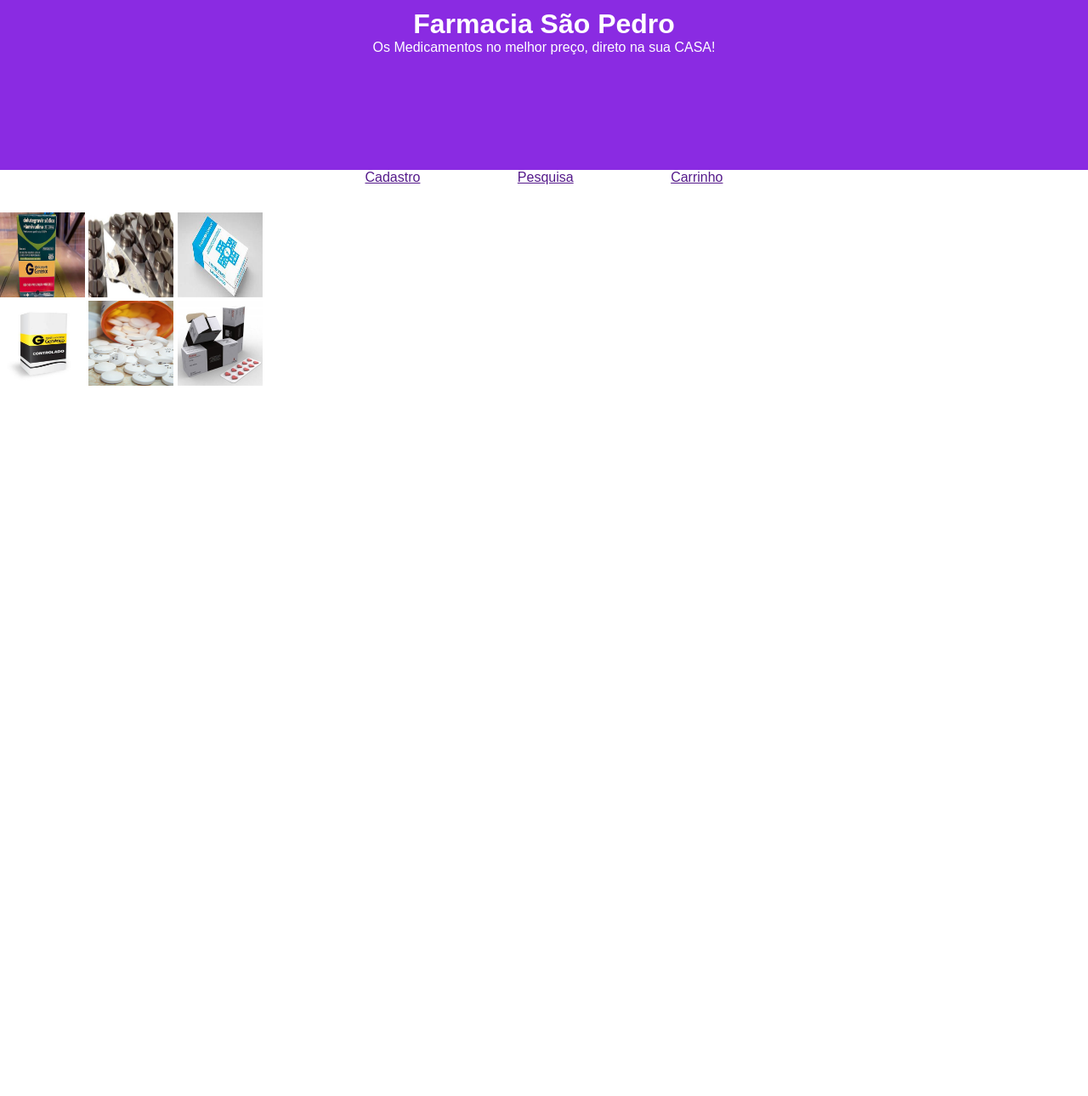
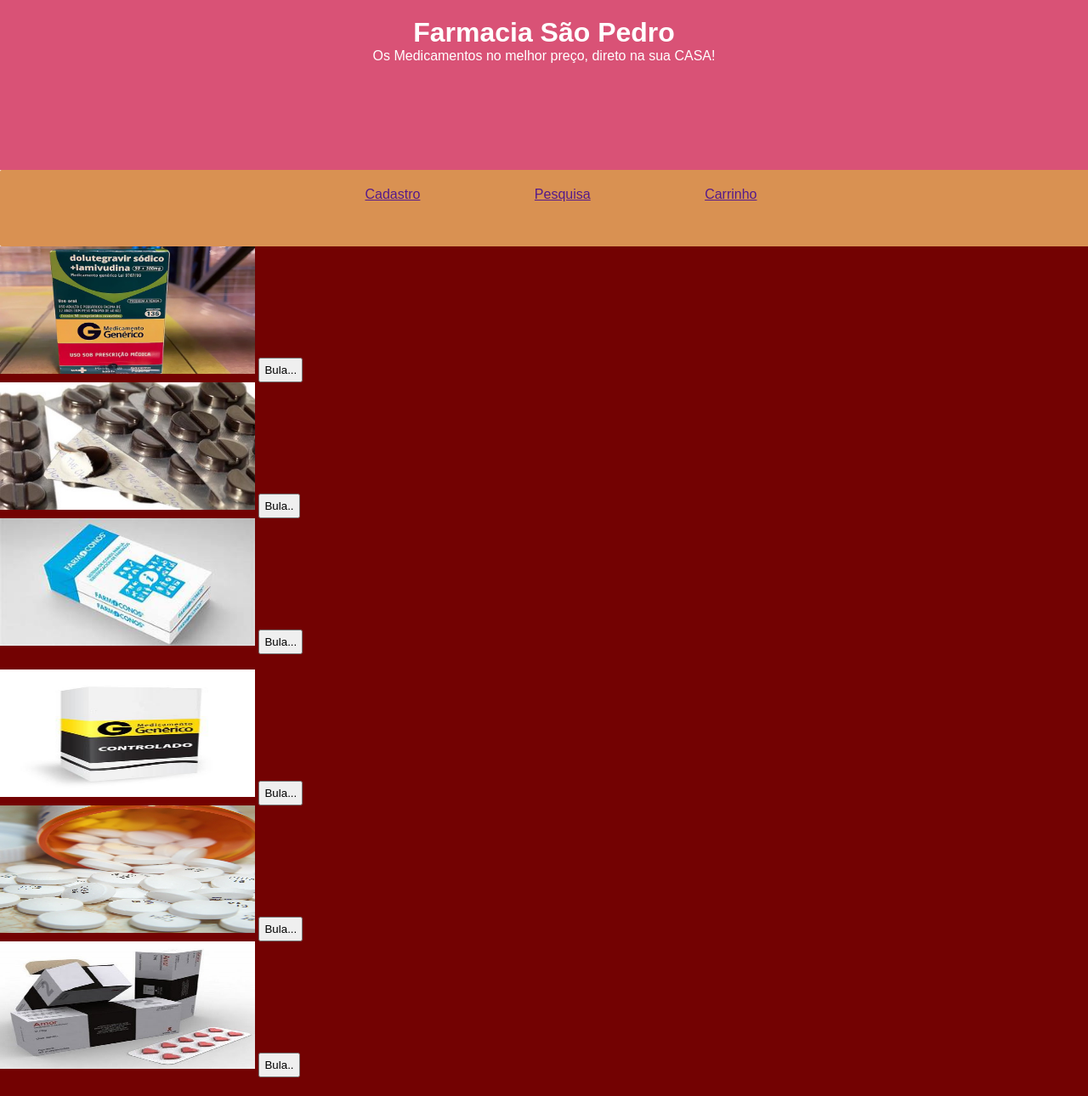
Before and after one commit to GabrielTetar-cloud/HTML----CSS, a PHP site: page / in a window 1280 px wide. Shown: the whole page at 85% size. Before the commit the page ends 454 px from the top, so only its background shows below. Run offline with PHP 8.4, Linux system fonts and the light colour scheme.

Commit message:
atualizaçaõ

```diff
--- a/EXERCICIOS/ex025/form001.html
+++ b/EXERCICIOS/ex025/form001.html
@@ -12,9 +12,9 @@
 </head>
 <body>
     <h1>Meu primeiro formulario</h1>
-   <form action="">
-          <p>Nome <input type="text" name="Nome" id="Nome"></p>
-          <p>Sobrenome  <input type="text" name="Nome" id="Nome"></p>
+   <form action="cadastro.php" autocomplete="off">
+          <p><label for="iNome">Nome </label><input type="text" name="Nome" id="iNome"></p>
+          <p><label for="isobrenome">Sobrenome  </label><input type="text" name="sobrenome" id="isobrenome"></p>
           <p> <input type="submit" value="Enviar"></p>
 
    </form>
--- a/farmacia.html/estilo/style.css
+++ b/farmacia.html/estilo/style.css
@@ -4,9 +4,10 @@
     margin: 0px;
 }
 :root{
-    --cor1:;
-    --cor2:;
-    --cor3:;
+    --cor1:#D95276;
+    --cor2:#730202;
+    --cor3:#D99152;
+    --cor4:#D9D8D7;
 
     --font:;
 }
@@ -18,37 +19,45 @@ body,html{
 header{
     height: 200px;
     width: 100vw;
-    background-color: blueviolet;
-    padding-top: 10px;
+    background-color: var(--cor1);
+    padding-top: 20px;
     color: white;
     text-align: center ;
     box-sizing: border-box;
 }
 nav{
      height: 50px;
+     padding: 20px;
      width: 100vw;
      text-align: center;
+     background-color: var(--cor3);
+     border-radius: 2px;
 }
 nav>a{
-    padding: 5px;
+    padding: 15px;
     margin: 50px;
 }
 nav>a:hover{
     border: 2px 2px 3px rgba(0, 0, 0, 0.341);
     transform: translate();
+    background-color: var(--cor4);
 
 }
 main{
     position: relative;
-    background-color:;
+    background-color:var(--cor2);
     height: 1000px;
     margin: auto;
 
 }
 
-main>img{
+img{
     position: relative;
-    width: 100px;
-    height: 100px;
+    text-align: center;
+    width: 300px;
+    height: 150px;
     border: 2px;
 }
+input{
+    padding: 5px;
+}
--- a/farmacia.html/index.html
+++ b/farmacia.html/index.html
@@ -18,13 +18,26 @@
         <a href="">Carrinho</a>
     </nav>
     <Main>
+       <div class=" remedio">
 
-        <img src="imagens/4b1d2ea0-358f-4c46-be54-881149839aa1.jpeg" alt="Remedio 1">
-        <img src="imagens/Chocolate-Pills-2.jpg" alt="Remedio 2">
-        <img src="imagens/OIP.jpeg" alt="Remedio 3"> <br>
-        <img src="imagens/remedio controlado1.jpg" alt="Remdeio 4">
-        <img src="imagens/Ritalin-SR-20mg-full.jpg" alt="Remedio 5">
-        <img src="imagens/remedio.jpg" alt="Remedio 6">
+           <img src="imagens/4b1d2ea0-358f-4c46-be54-881149839aa1.jpeg" alt="Remedio 1">
+           <input  class="modalbutton" type="button" value="Bula...">
+       </div>
+        <div class="Remedio"><img src="imagens/Chocolate-Pills-2.jpg" alt="Remedio 2">
+            <input class="modalbutton" type="button" value="Bula..">
+        </div>
+        <div class="remedio"><img src="imagens/OIP.jpeg" alt="Remedio 3">
+            <input class="modalbutton" type="button" value="Bula...">
+        </div><br>
+        <div  class="remedio"><img src="imagens/remedio controlado1.jpg" alt="Remdeio 4">
+            <input class="modalbutton" type="button" value="Bula...">
+        </div>
+        <div class="remedio"><img src="imagens/Ritalin-SR-20mg-full.jpg" alt="Remedio 5">
+            <input class="modalbutton" type="button" value="Bula...">
+        </div>
+        <div class="remedio"><img src="imagens/remedio.jpg" alt="Remedio 6">
+            <input class="modalbutton"    type="button" value="Bula..">
+        </div>
 
     </Main>
 </body>
```
Also changed, not shown: EXERCICIOS/ex025/formteste0'.html (added, +20 -0 lines).
